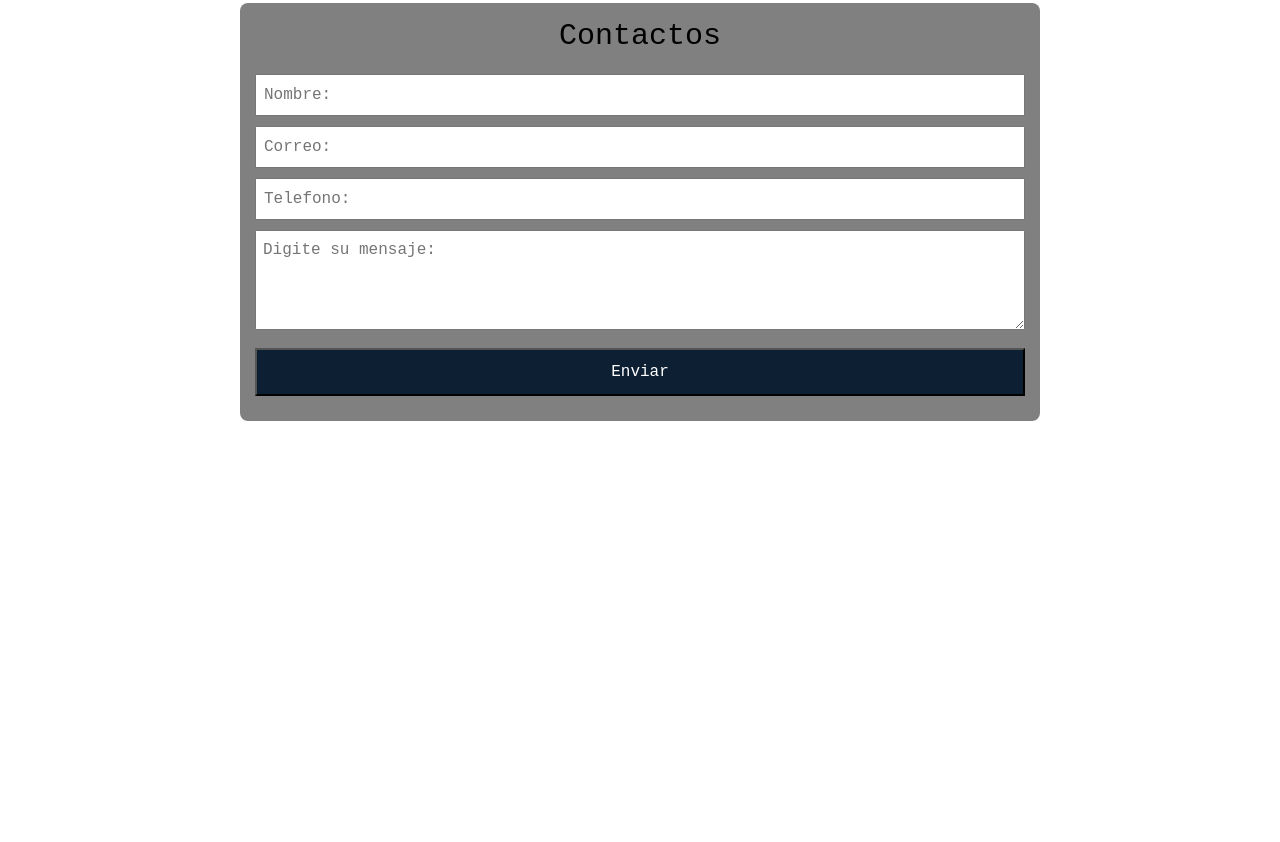
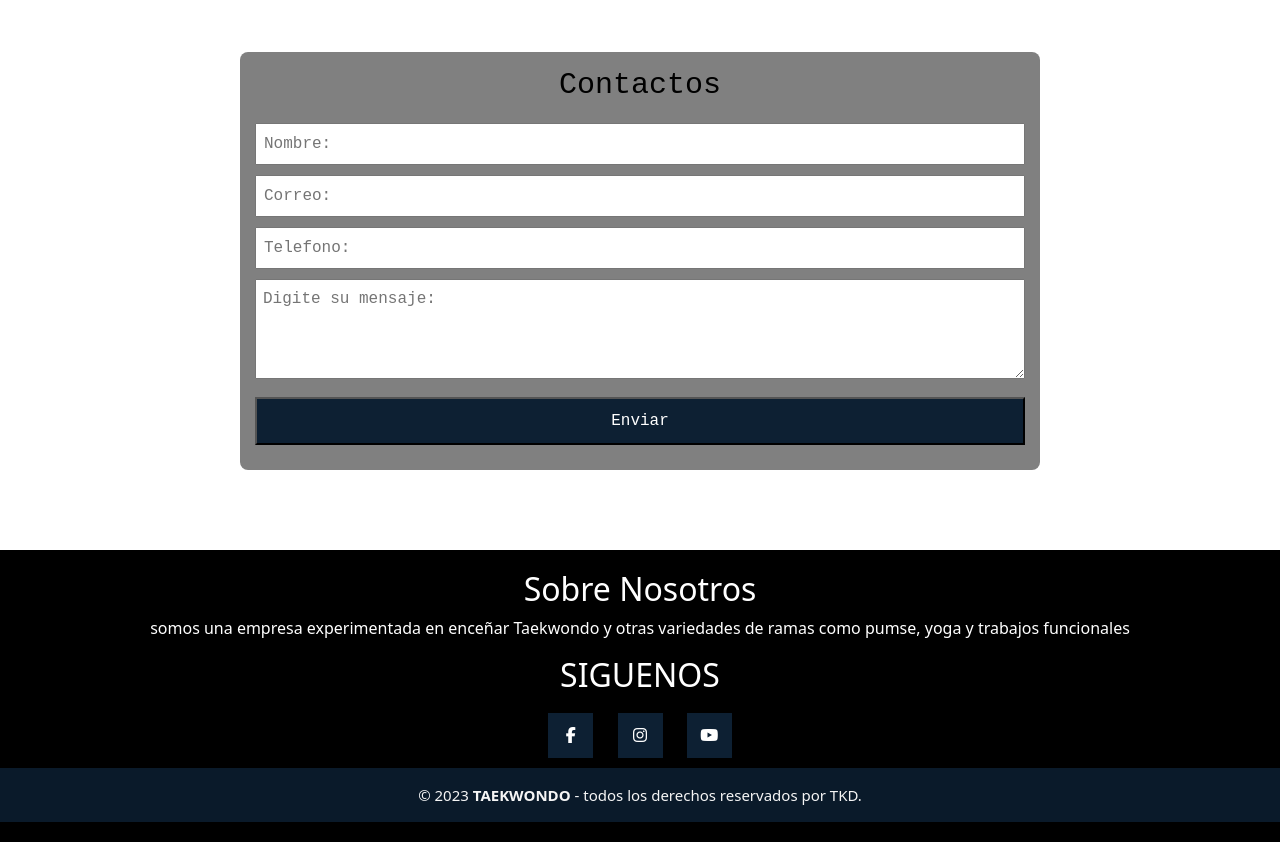
Before and after one commit to Johan-TKD/Proyecto-Final, a website: page index.html in a window 1280 px wide. Shown: the part 1750-2592 px from the top of the page. Before the commit the page ends 2171 px from the top, so only its background shows below. Drawn offline with nearby package versions, Linux system fonts and the light colour scheme.

Commit message:
agregando footer

```diff
--- a/index.html
+++ b/index.html
@@ -18,15 +18,15 @@
                     <span class="navbar-toggler-icon"></span>
                 </button>
                 <div class="collapse navbar-collapse" id="navbarSupportedContent">
-                    <ul class="navbar-nav ms-auto ">
+                    <ul class="navbar-nav ms-auto">
                         <li class="nav-item">
-                            <a class="nav-link active" aria-current="page" href="#">Inicio</a>
+                            <a class="nav-link active" aria-current="page" href="#inicio">Inicio</a>
                         </li>
                         <li class="nav-item">
-                            <a class="nav-link active" href="#">Servicios</a>
+                            <a class="nav-link active" href="#servicios">Servicios</a>
                         </li>
                         <li class="nav-item">
-                            <a class="nav-link active" href="#">Contactos</a>
+                            <a class="nav-link active" href="#contacto">Contacto</a>
                         </li>
                     </ul>
                 </div>
@@ -34,11 +34,11 @@
         </nav>
     </header>
     <main>
-        <section class="portada">
+        <section class="portada" id="inicio">
             <h1>QUE ES EL TAEKWONDO</h1>
             <p>El Taekwondo es una de las artes marciales tradicionales de Corea más sistemática y científica, que enseña no sólo las habilidades físicas de pelea. Es una disciplina que muestra formas de realzar nuestro espíritu y nuestra  vida a través del entrenamiento de nuestro cuerpo y mente. Actualmente, se ha convertido en un deporte global, que ha ganado reputación internacional y se encuentra entre los deportes oficiales de los Juegos Olímpicos.</p>
         </section>
-        <div class="titular-1">
+        <div class="titular-1" id="servicios">
             <h3>Servicios</h3>
         </div>
         <section class="centro">
@@ -60,7 +60,7 @@
                     <span>YOGA</span>
                 </div>
         </section>
-        <section class="contacto">
+        <section class="contacto" id="contacto">
             <form action="">
                 <h2>Contactos</h2>
                 <input type="text" name="Nombre"placeholder="Nombre:">
@@ -71,6 +71,25 @@
             </form>
         </section>
     </main>
+    <footer>
+        <div class="grupo-1">
+            <div class="box">
+                <h2>Sobre Nosotros</h2>
+                <p>somos una empresa experimentada en enceñar Taekwondo y otras variedades de ramas como pumse, yoga y trabajos funcionales</p>
+            </div>
+            <div class="box">
+                <h2>SIGUENOS</h2>
+                <div class="red-social">
+                    <a href="https://www.facebook.com/johan.ospina.71404" class="fa fa-facebook"></a>
+                    <a href="#" class="fa fa-instagram"></a>
+                    <a href="#" class="fa fa-youtube"></a>
+                </div>
+            </div>
+        </div>
+        <div class="grupo-2">
+            <small>&copy; 2023 <b>TAEKWONDO</b> - todos los derechos reservados por TKD.</small>
+        </div>
+    </footer>
     <script src="https://cdn.jsdelivr.net/npm/@popperjs/core@2.11.6/dist/umd/popper.min.js" integrity="sha384-oBqDVmMz9ATKxIep9tiCxS/Z9fNfEXiDAYTujMAeBAsjFuCZSmKbSSUnQlmh/jp3" crossorigin="anonymous"></script>
     <script src="https://cdn.jsdelivr.net/npm/bootstrap@5.3.0-alpha1/dist/js/bootstrap.min.js" integrity="sha384-mQ93GR66B00ZXjt0YO5KlohRA5SY2XofN4zfuZxLkoj1gXtW8ANNCe9d5Y3eG5eD" crossorigin="anonymous"></script>
 </body>
--- a/scss/_footer.scss
+++ b/scss/_footer.scss
@@ -0,0 +1,31 @@
+footer{
+    background-color: black;
+    color: white;
+    padding: 20px 0;
+    margin-top: 80px;
+    font-size: 16px;
+    text-align: center;
+    .grupo-1 .red-social a{
+        display: inline-block;
+        text-decoration: none;
+        width: 45px;
+        height: 45px;
+        line-height: 45px;
+        color: white;
+        margin: 10px;
+        background-color: #0d2033;
+        transition: all 300ms ease;
+        &:hover{
+            color: red;
+        }
+    }
+    .grupo-2{
+        background-color: #0a1a2a;
+        padding: 15px 10px;
+        text-align: center;
+        color: whitesmoke;
+        small{
+            font-size: 15px;
+        }
+    }
+}
--- a/scss/_main.scss
+++ b/scss/_main.scss
@@ -3,7 +3,7 @@
     background-repeat: no-repeat;
     background-size: cover;
     background-position: center;
-    height: 601px;
+    height: 650px;
     color: black;
     display: flex;
     flex-direction: column;
```
Also changed, not shown: css/style.css, 1 other file.
